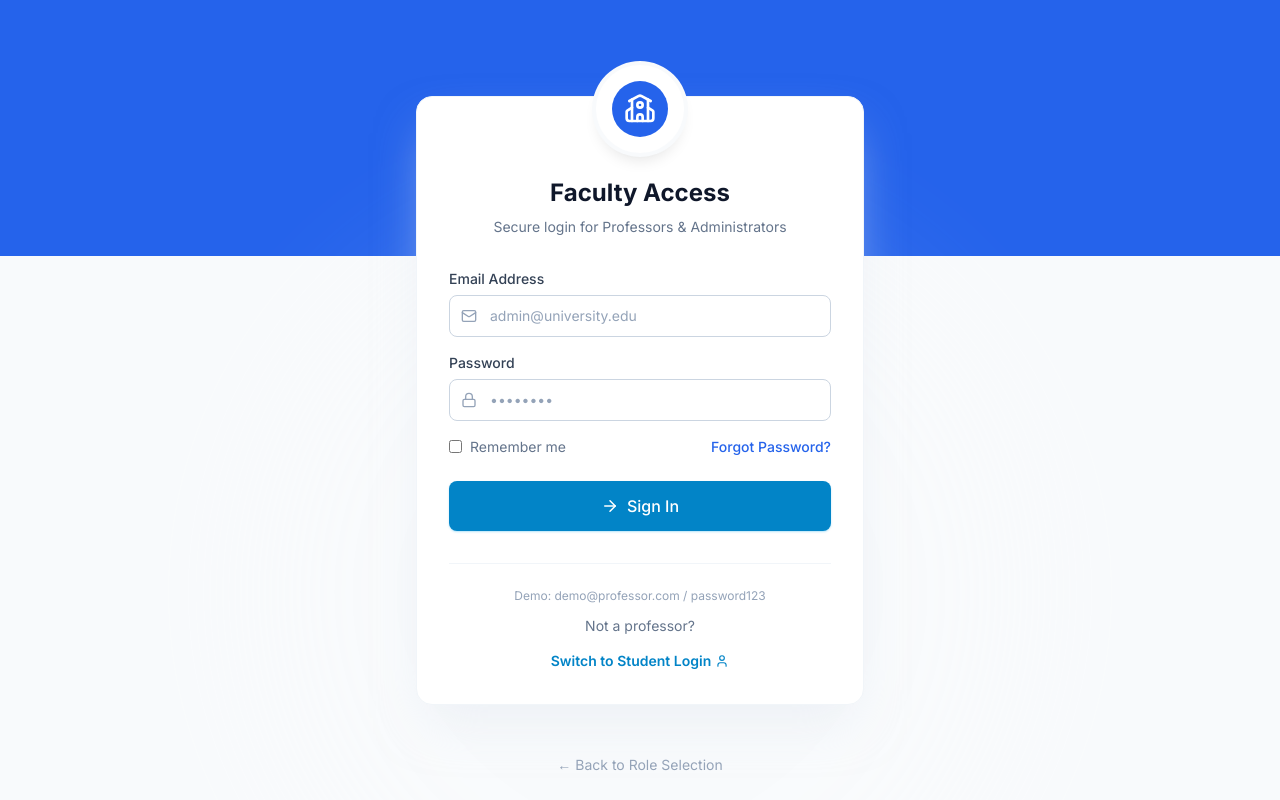
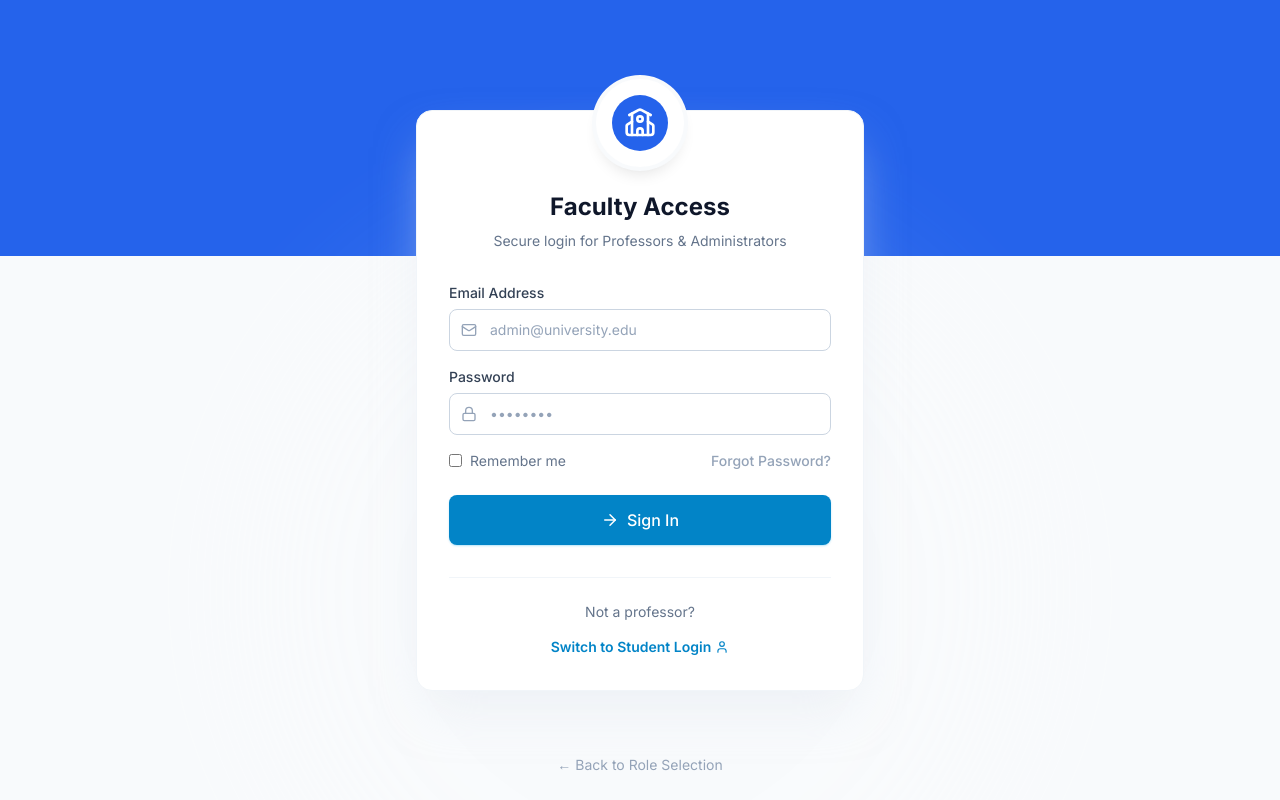
Before and after one commit to SanskarG-20/Academia-Shield, a React (Vite) app in the folder apps/web/: page /#/login/professor in a window 1280 px wide. Built offline with nearby package versions, Linux system fonts and the light colour scheme; sample sign-in values are in the browser's storage.

Commit message:
fix: remove hardcoded demo credentials in Professor Login (H2, H5)

```diff
--- a/apps/web/src/pages/LoginProfessor.tsx
+++ b/apps/web/src/pages/LoginProfessor.tsx
@@ -91,7 +91,7 @@ export const LoginProfessor: React.FC = () => {
                   <input type="checkbox" className="rounded border-slate-300 text-blue-600 focus:ring-blue-500 mr-2" />
                   Remember me
                 </label>
-                <a href="#" className="text-blue-600 hover:text-blue-500 font-medium transition-colors">Forgot Password?</a>
+                <span className="text-slate-400 cursor-not-allowed font-medium transition-colors" title="Contact your institution administrator">Forgot Password?</span>
               </div>
             </div>
           </div>
@@ -112,9 +112,7 @@ export const LoginProfessor: React.FC = () => {
         </form>
 
         <div className="mt-8 pt-6 border-t border-slate-100 dark:border-slate-700 text-center">
-          <p className="text-xs text-slate-400 dark:text-slate-500 mb-3">
-            Demo: demo@professor.com / password123
-          </p>
+          {/* Demo credentials removed for production */}
           <p className="text-sm text-slate-500 dark:text-slate-400 mb-3">
             Not a professor?
           </p>
```
